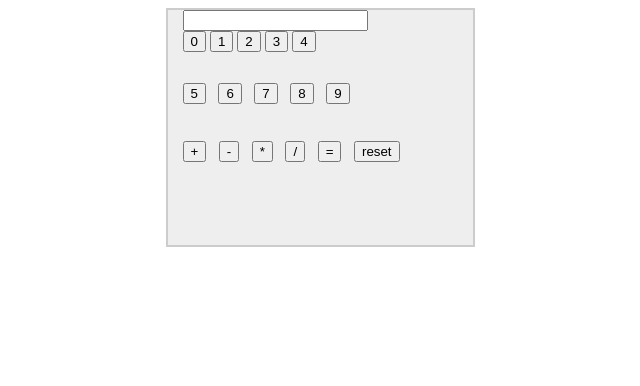
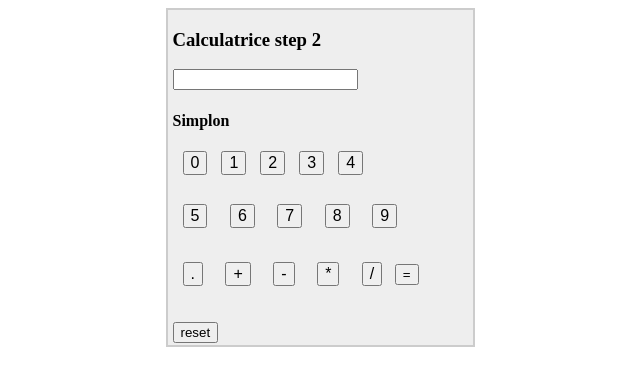
Before and after one commit to Bobylove/calcul, a website: page index.html in a window 1280 px wide. Both pictures are taken after a click on the button "reset". Shown: the whole page, without its empty margins (320-960 px from the left). Drawn offline with nearby package versions, Linux system fonts and the light colour scheme.

Commit message:
End step 2 calc

```diff
--- a/calc2.js
+++ b/calc2.js
@@ -4,17 +4,21 @@
         var add1 = resulta + boutton ;
         $("#op").val(add1);
     });
+
     $('.bouttonEgal').click(function(){
         egal();
     });
+
     function egal(){
         var valeur = $("#op").val();
         var resultatFinal = eval(valeur);
         $("#op").val(resultatFinal)
     }
+
     $('.reset').click(function(){
-        reset1();
+        resetCalc();
     });
-    function reset1(){
+
+    function resetCalc(){
         $("#op").val("");
     }
--- a/index.html
+++ b/index.html
@@ -8,7 +8,9 @@
 <body>
 	<div class="calculatrice">
 		<div class="choix">
+		<h3>Calculatrice step 2</h3>
 			<input id="op">
+			<h4>Simplon</h4>
 		<div id="calc1">
 			<button class="boutton" value="0">0</button>
 			<button class="boutton" value="1">1</button>
@@ -24,6 +26,7 @@
 			<button class="boutton" value="9">9</button>
 		</div>
 		<div class="calc_button3">
+		<button class="boutton" value=".">.</button>
 			<button class="boutton" value="+">+</button>
 			<button class="boutton" value="-">-</button>
 			<button class="boutton" value="*">*</button>
--- a/style.css
+++ b/style.css
@@ -1,20 +1,21 @@
 .calculatrice
 {
         width:300px;
-        height:230px;
+        height:330px;
         background-color:#eeeeee;
         border:2px solid #CCCCCC;
         margin:auto;
         padding-left:5px;
         padding-bottom:5px;
 }
-.choix{
+.boutton{
+        font-size:16px;
         margin-left: 10px;
 }
 
-.calc_button1
+.calc1
 {
-        font-size:50px;
+        margin-left: 10px;
 }
 .calc_button2
 {
```
